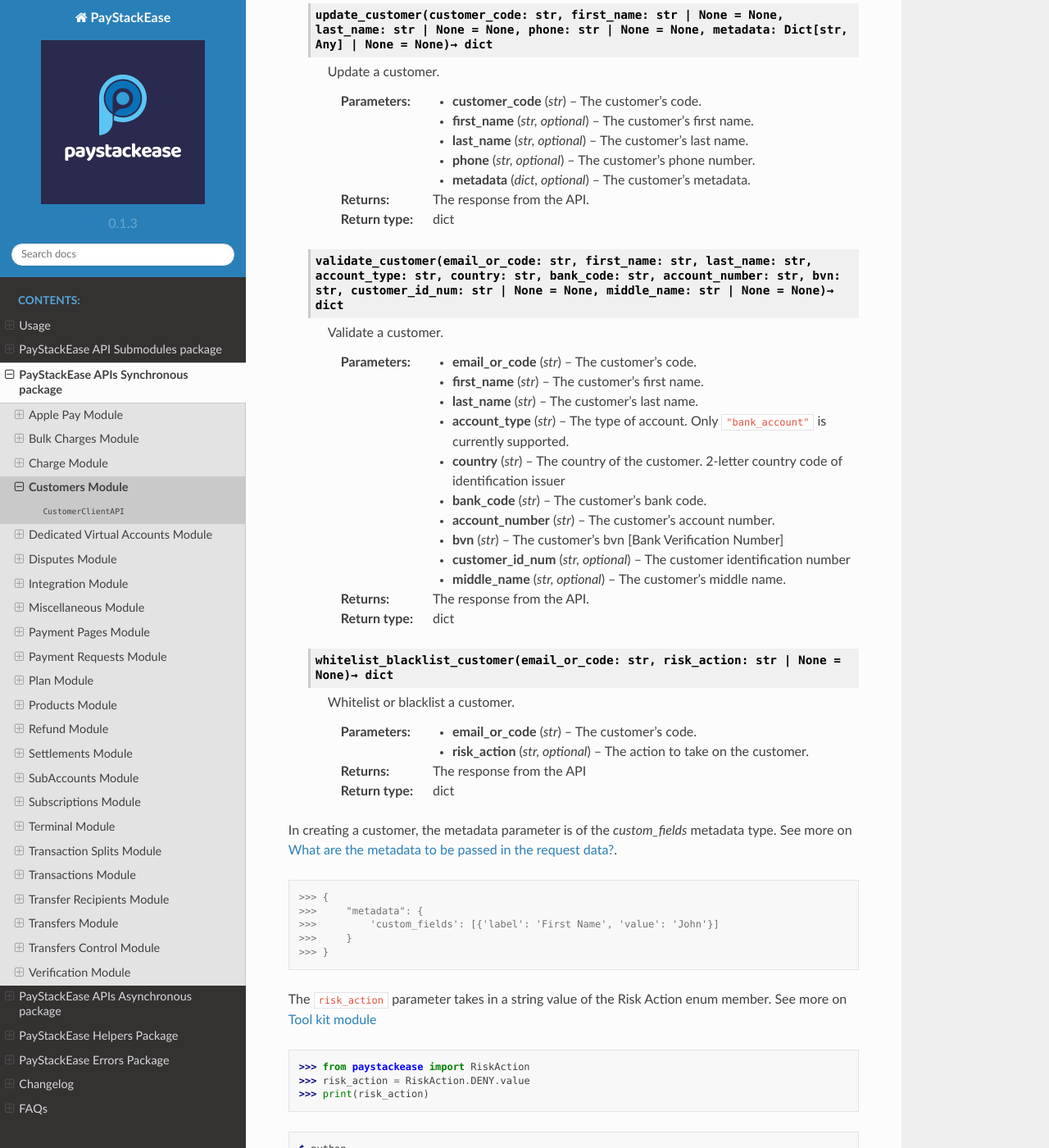
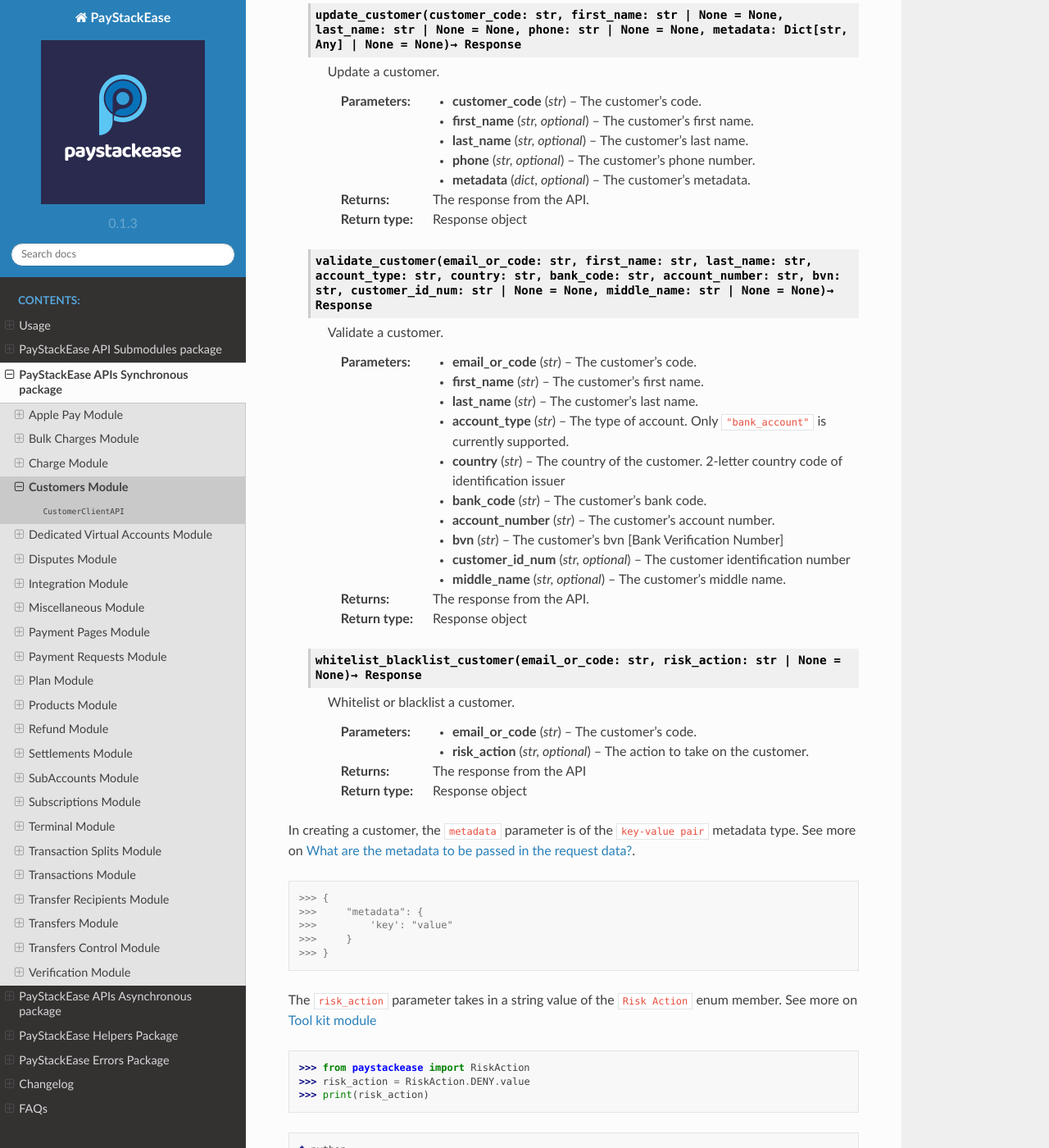
Before and after one commit to cla-bit/PayStackEase, a Sphinx documentation site: the page built from docs/source/customers.rst, in a window 1280 px wide and 1400 px high, scrolled down 1411 px. Shown: the whole window at 82% size. Built offline with Sphinx 7.4.7 and the Read the Docs theme 2.0.0, drawn with Linux system fonts in a browser that asks for light colours; some of the changed text lies outside the part shown.

Commit message:
updated documentation customers: async and sync

```diff
--- a/docs/source/acustomers.rst
+++ b/docs/source/acustomers.rst
@@ -134,17 +134,17 @@
 
 .. _Customer: https://paystack.com/docs/api/customer/
 
-In creating a customer, the metadata parameter is of the `custom_fields` metadata type. See more on :doc:`metadata`.
+In creating a customer, the ``metadata`` parameter is of the ``key-value pair`` metadata type. See more on :doc:`metadata`.
 
 .. code-block:: console
 
     >>> {
     >>>     "metadata": {
-    >>>         'custom_fields': [{'label': 'First Name', 'value': 'John'}]
+    >>>         'key': "value"
     >>>     }
     >>> }
 
-The ``risk_action`` parameter takes in a string value of the Risk Action enum member. See more on :doc:`toolkit`
+The ``risk_action`` parameter takes in a string value of the ``Risk Action`` enum member. See more on :doc:`toolkit`
 
 .. code-block:: python
 
--- a/docs/source/customers.rst
+++ b/docs/source/customers.rst
@@ -19,7 +19,7 @@
 
     Paystack Customer API Reference: `Customer`_
 
-    .. py:method:: create_customer(email: str, first_name: str, last_name: str, phone: str, metadata: Dict[str, Any] | None = None)→ dict
+    .. py:method:: create_customer(email: str, first_name: str, last_name: str, phone: str, metadata: Dict[str, Any] | None = None)→ Response
 
         Create a new customer.
 
@@ -35,9 +35,9 @@
         :type metadata: dict, optional
 
         :return: The response from the API.
-        :rtype: dict
+        :rtype: Response object
 
-    .. py:method:: deactivate_authorization(authorization_code: str)→ dict
+    .. py:method:: deactivate_authorization(authorization_code: str)→ Response
 
         Deactivate an authorization.
 
@@ -45,9 +45,9 @@
         :type authorization_code: str
 
         :return: The response from the API.
-        :rtype: dict
+        :rtype: Response object
 
-    .. py:method:: fetch_customer(email_or_code: str)→ dict
+    .. py:method:: fetch_customer(email_or_code: str)→ Response
 
         Fetch a customer.
 
@@ -55,9 +55,9 @@
         :type email_or_code: str
 
         :return: The response from the API
-        :rtype: dict
+        :rtype: Response object
 
-    .. py:method:: list_customers(per_page: int | None = 50, page: int | None = 1, from_date: date | None = None, to_date: date | None = None)→ dict
+    .. py:method:: list_customers(per_page: int | None = 50, page: int | None = 1, from_date: date | None = None, to_date: date | None = None)→ Response
 
         List customers.
 
@@ -71,9 +71,9 @@
         :type to_date: date, optional
 
         :return: The response from the API
-        :rtype: dict
+        :rtype: Response object
 
-    .. py:method:: update_customer(customer_code: str, first_name: str | None = None, last_name: str | None = None, phone: str | None = None, metadata: Dict[str, Any] | None = None)→ dict
+    .. py:method:: update_customer(customer_code: str, first_name: str | None = None, last_name: str | None = None, phone: str | None = None, metadata: Dict[str, Any] | None = None)→ Response
 
         Update a customer.
 
@@ -89,9 +89,9 @@
         :type metadata: dict, optional
 
         :return: The response from the API.
-        :rtype: dict
+        :rtype: Response object
 
-    .. py:method:: validate_customer(email_or_code: str, first_name: str, last_name: str, account_type: str, country: str, bank_code: str, account_number: str, bvn: str, customer_id_num: str | None = None, middle_name: str | None = None)→ dict
+    .. py:method:: validate_customer(email_or_code: str, first_name: str, last_name: str, account_type: str, country: str, bank_code: str, account_number: str, bvn: str, customer_id_num: str | None = None, middle_name: str | None = None)→ Response
 
         Validate a customer.
 
@@ -117,9 +117,9 @@
         :type middle_name: str, optional
 
         :return: The response from the API.
-        :rtype: dict
+        :rtype: Response object
 
-    .. py:method:: whitelist_blacklist_customer(email_or_code: str, risk_action: str | None = None)→ dict
+    .. py:method:: whitelist_blacklist_customer(email_or_code: str, risk_action: str | None = None)→ Response
 
         Whitelist or blacklist a customer.
 
@@ -129,22 +129,22 @@
         :type risk_action: str, optional
 
         :return: The response from the API
-        :rtype: dict
+        :rtype: Response object
 
 
 .. _Customer: https://paystack.com/docs/api/customer/
 
-In creating a customer, the metadata parameter is of the `custom_fields` metadata type. See more on :doc:`metadata`.
+In creating a customer, the ``metadata`` parameter is of the ``key-value pair`` metadata type. See more on :doc:`metadata`.
 
 .. code-block:: console
 
     >>> {
     >>>     "metadata": {
-    >>>         'custom_fields': [{'label': 'First Name', 'value': 'John'}]
+    >>>         'key': "value"
     >>>     }
     >>> }
 
-The ``risk_action`` parameter takes in a string value of the Risk Action enum member. See more on :doc:`toolkit`
+The ``risk_action`` parameter takes in a string value of the ``Risk Action`` enum member. See more on :doc:`toolkit`
 
 .. code-block:: python
 
```
